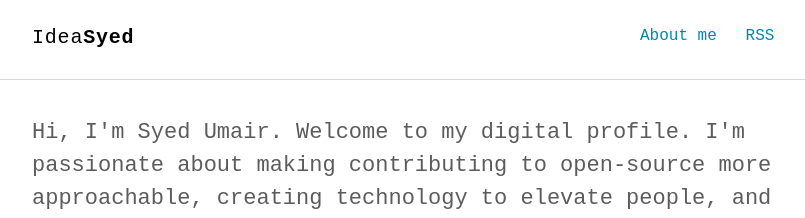
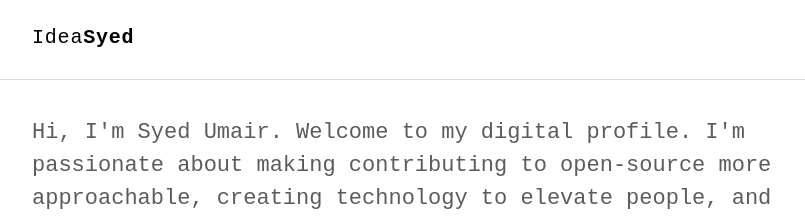
Before and after one commit to Syed-Umair/syed-umair.github.io, a Jekyll site: the page built from index.html, in a window 1280 px wide. Shown: the top 218 px of the page, without its empty margins (232-1037 px from the left). Built offline with Jekyll 4.4.1, drawn with Linux system fonts in a browser that asks for light colours; some web fonts are replaced.

Commit message:
hide nav menu until about me is ready

```diff
--- a/_includes/nav.html
+++ b/_includes/nav.html
@@ -2,9 +2,9 @@
 <nav class="nav">
   <div class="container">
     <h1 class="logo"><a href="{{ '/' | prepend: site.baseurl | prepend: site.url }}">{{ site.title_left }}<span>{{ site.title_right }}</span></a></h1>
-    <ul class="navbar">
+    <!-- <ul class="navbar">
       <li><a href="{{ '/about' | prepend: site.baseurl | prepend: site.url }}">About me</a></li>
       <li><a href="{{ "/feed.xml" | prepend: site.baseurl | prepend: site.url }}" target="_blank">RSS</a></li>
-    </ul>
+    </ul> -->
   </div>
 </nav>
```
